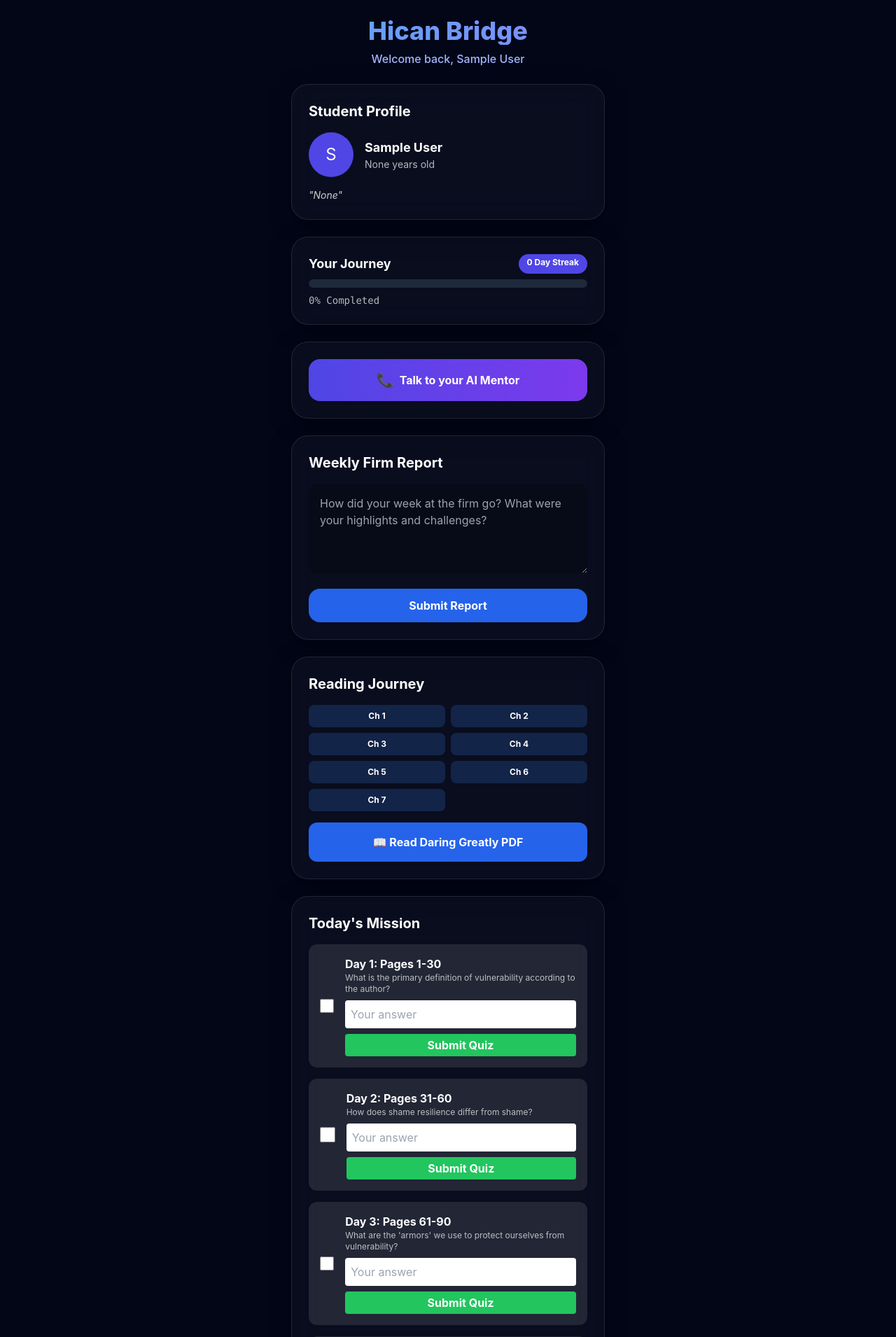
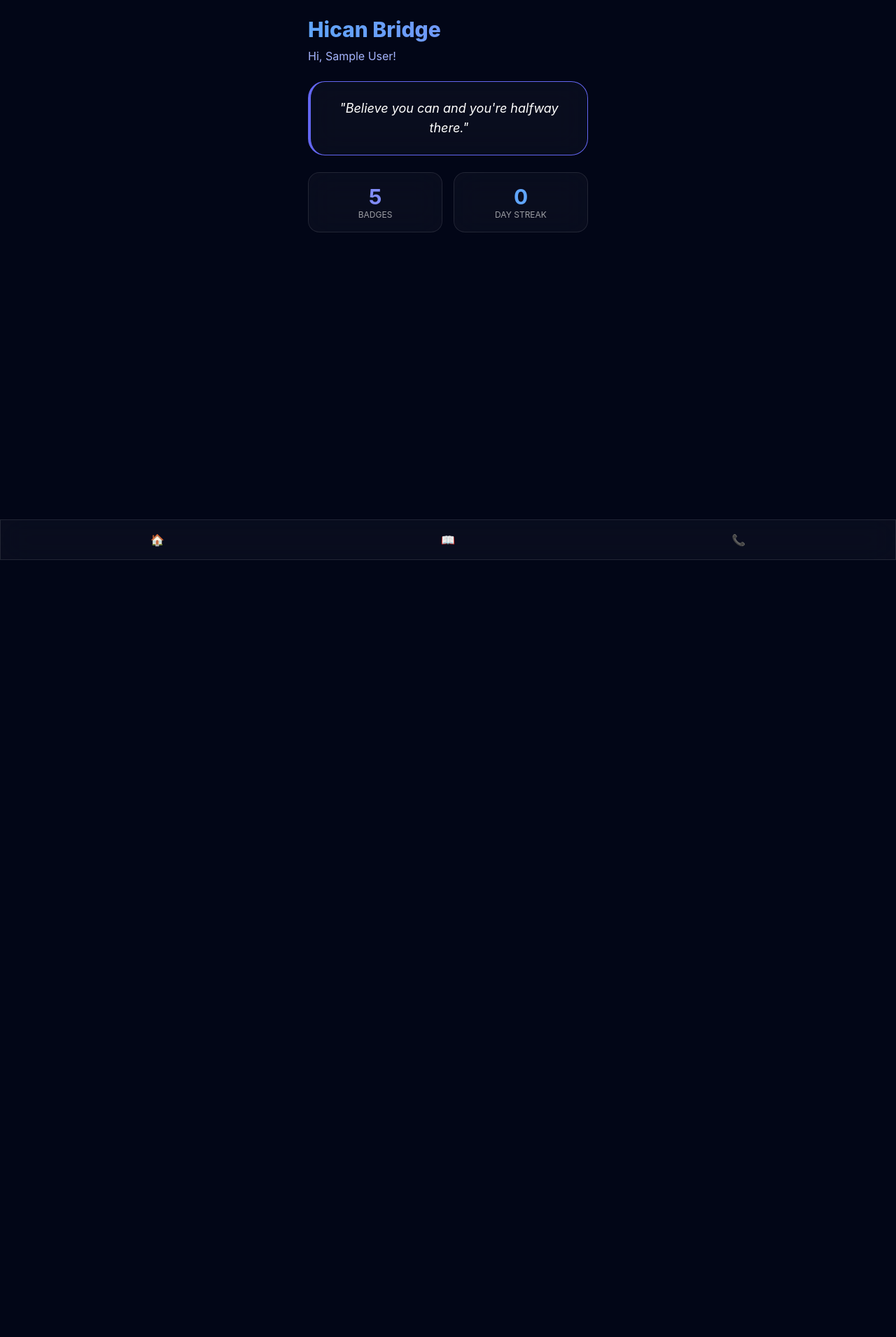
Before and after one commit to happyrev/hican-bridge, a Flask app: page /dashboard in a window 1280 px wide. Shown: the top 1910 px of the page at 70% size. After the commit the page ends 800 px from the top, so only its background shows below. Run offline with Flask 3, Linux system fonts and the light colour scheme; the visitor is signed in with stand-in values (Sample User, id 1); some libraries are stand-ins or nearby versions.

Commit message:
Transition dashboard to tabbed navigation

```diff
--- a/templates/dashboard.html
+++ b/templates/dashboard.html
@@ -2,135 +2,69 @@
 <html lang="en">
 <head>
     <meta charset="UTF-8">
-    <title>Hican Bridge Dashboard</title>
+    <title>Hican Bridge</title>
     <script src="https://cdn.tailwindcss.com"></script>
     <style>
-        body { background: #0f172a; color: white; min-height: 100vh; font-family: 'Inter', sans-serif; }
-        .glass { background: rgba(255, 255, 255, 0.03); backdrop-filter: blur(20px); border: 1px solid rgba(255,255,255,0.1); box-shadow: 0 8px 32px 0 rgba(0,0,0,0.37); }
+        body { background: #0f172a; color: white; font-family: 'Inter', sans-serif; }
+        .glass { background: rgba(255, 255, 255, 0.03); backdrop-filter: blur(20px); border: 1px solid rgba(255,255,255,0.1); }
         .gradient-text { background: linear-gradient(to right, #60a5fa, #818cf8); -webkit-background-clip: text; -webkit-text-fill-color: transparent; }
-        .btn-glow:hover { box-shadow: 0 0 20px rgba(99, 102, 241, 0.5); }
+        .tab-content { display: none; }
+        .tab-content.active { display: block; }
     </style>
 </head>
-<body class="p-6 bg-slate-950">
-    <div class="max-w-md mx-auto">
-        <h1 class="text-4xl font-extrabold mb-2 text-center gradient-text">Hican Bridge</h1>
-        <p class="text-center text-indigo-300 mb-6 font-medium">Welcome back, {{ user.name }}</p>
+<body class="bg-slate-950 pb-20">
+    <div class="max-w-md mx-auto p-6">
+        <h1 class="text-3xl font-extrabold mb-2 gradient-text">Hican Bridge</h1>
+        <p class="text-indigo-300 mb-6">Hi, {{ user.name }}!</p>
 
-        <div class="glass p-6 rounded-3xl mb-6">
-            <h2 class="text-xl font-bold mb-4">Student Profile</h2>
-            <div class="flex items-center gap-4">
-                <div class="w-16 h-16 bg-indigo-600 rounded-full flex items-center justify-center text-2xl">
-                    {{ user.name[0] }}
+        <!-- Tabs Content -->
+        <div id="tab-home" class="tab-content active">
+            <div class="glass p-6 rounded-3xl mb-6 text-center border-l-4 border-indigo-500">
+                <p class="italic text-lg">"{{ quote }}"</p>
+            </div>
+            <div class="grid grid-cols-2 gap-4">
+                <div class="glass p-4 rounded-2xl text-center">
+                    <p class="text-3xl font-bold text-indigo-400">5</p>
+                    <p class="text-xs uppercase opacity-60">Badges</p>
                 </div>
-                <div>
-                    <p class="font-bold text-lg">{{ user.name }}</p>
-                    <p class="text-sm opacity-70">{{ user.age }} years old</p>
+                <div class="glass p-4 rounded-2xl text-center">
+                    <p class="text-3xl font-bold text-blue-400" id="streak-count">0</p>
+                    <p class="text-xs uppercase opacity-60">Day Streak</p>
                 </div>
             </div>
-            <p class="mt-4 text-sm opacity-80 italic">"{{ user.bio }}"</p>
         </div>
 
-        <!-- Progress Bar -->
-        <div class="glass p-6 rounded-3xl mb-6">
-            <div class="flex justify-between mb-2">
-                <h2 class="text-lg font-bold">Your Journey</h2>
-                <span id="streak-badge" class="bg-indigo-600 px-3 py-1 rounded-full text-xs font-bold">0 Day Streak</span>
-            </div>
-            <div class="w-full bg-slate-800 rounded-full h-3 mb-2">
-                <div id="progress-bar" class="bg-gradient-to-r from-blue-500 to-indigo-500 h-3 rounded-full transition-all duration-500" style="width: 0%"></div>
-            </div>
-            <p id="progress-text" class="text-sm opacity-70 font-mono">0% Completed</p>
-        </div>
-
-        <!-- Mentor Connection -->
-        <div class="glass p-6 rounded-3xl mb-6 text-center">
-            <button onclick="requestCall()" class="w-full bg-gradient-to-r from-indigo-600 to-violet-600 py-4 rounded-2xl font-bold text-white transition-all transform hover:scale-105 btn-glow flex items-center justify-center gap-2">
-                <span class="text-xl">📞</span> Talk to your AI Mentor
-            </button>
-        </div>
-
-        <div class="glass p-6 rounded-3xl mb-6">
-            <h2 class="text-xl font-bold mb-4">Weekly Firm Report</h2>
-            <form action="/submit-report" method="POST">
-                <textarea name="report" class="w-full p-4 bg-black/20 rounded-xl text-white placeholder-gray-400" rows="4" placeholder="How did your week at the firm go? What were your highlights and challenges?"></textarea>
-                <button type="submit" class="mt-4 w-full bg-blue-600 hover:bg-blue-500 py-3 rounded-2xl font-bold transition">Submit Report</button>
-            </form>
-        </div>
-
-        <!-- Reading Journey -->
-        <div class="glass p-6 rounded-3xl mb-6">
+        <div id="tab-reading" class="tab-content">
             <h2 class="text-xl font-bold mb-4">Reading Journey</h2>
-            <div class="grid grid-cols-2 gap-2 mb-4">
-                {% for day in range(1, 8) %}
-                <div class="bg-blue-500/20 p-2 rounded-lg text-center text-xs font-bold">Ch {{ day }}</div>
-                {% endfor %}
-            </div>
-            <a href="/static/daring_greatly.pdf" target="_blank" class="block p-4 bg-blue-600 rounded-xl hover:bg-blue-500 transition text-center font-bold">
-                📖 Read Daring Greatly PDF
-            </a>
-        </div>
-
-        <div class="glass p-6 rounded-3xl mb-6">
-            <h2 class="text-xl font-bold mb-4">Today's Mission</h2>
             {% for day, info in daily_plan.items() %}
-            <div class="mb-4 p-4 bg-white/10 rounded-xl flex items-center gap-4">
-                <input type="checkbox" id="check-{{ day }}" class="w-6 h-6 rounded border-0" onchange="toggleDay('{{ day }}')">
-                <div class="flex-grow">
-                    <p class="font-bold">Day {{ day }}: Pages {{ info.pages }}</p>
-                    <p class="text-xs opacity-70">{{ info.question }}</p>
-                    <input id="ans-{{ day }}" class="w-full p-2 mt-2 text-black rounded" placeholder="Your answer">
-                    <button onclick="submitQuiz('{{ day }}')" class="mt-2 w-full bg-green-500 py-1 rounded font-bold">Submit Quiz</button>
-                </div>
+            <div class="glass p-4 rounded-2xl mb-4">
+                <p class="font-bold">Day {{ day }}: {{ info.pages }}</p>
+                <p class="text-sm opacity-70 mb-2">{{ info.question }}</p>
+                <button onclick="alert('Quiz logic here')" class="w-full bg-blue-600 py-2 rounded-xl text-sm">Submit</button>
             </div>
             {% endfor %}
         </div>
+
+        <div id="tab-mentor" class="tab-content text-center">
+            <h2 class="text-xl font-bold mb-6">AI Mentor</h2>
+            <button onclick="requestCall()" class="w-24 h-24 rounded-full bg-indigo-600 flex items-center justify-center text-4xl shadow-lg mx-auto">📞</button>
+            <p class="mt-4 opacity-70">Tap to start voice call</p>
+        </div>
+    </div>
+
+    <!-- Bottom Nav -->
+    <div class="fixed bottom-0 w-full glass p-4 flex justify-around border-t border-white/10">
+        <button onclick="switchTab('home')">🏠</button>
+        <button onclick="switchTab('reading')">📖</button>
+        <button onclick="switchTab('mentor')">📞</button>
     </div>
 
     <script>
-        function requestCall() {
-            alert('Connecting to your mentor via AI voice...');
+        function switchTab(tab) {
+            document.querySelectorAll('.tab-content').forEach(t => t.classList.remove('active'));
+            document.getElementById('tab-' + tab).classList.add('active');
         }
-
-        function updateProgress() {
-            const checkboxes = document.querySelectorAll('input[type="checkbox"]');
-            const total = checkboxes.length;
-            const checked = Array.from(checkboxes).filter(c => c.checked).length;
-            const percent = (checked / total) * 100;
-
-            document.getElementById('progress-bar').style.width = percent + '%';
-            document.getElementById('progress-text').innerText = Math.round(percent) + '% Completed';
-
-            // Simple streak logic: if all daily missions are checked (stubbed)
-            document.getElementById('streak-badge').innerText = checked + ' Day Streak';
-        }
-
-        function toggleDay(day) {
-            const checkbox = document.getElementById('check-'+day);
-            localStorage.setItem('day-'+day, checkbox.checked);
-            updateProgress();
-        }
-
-        // Restore state and init progress
-        document.querySelectorAll('input[type="checkbox"]').forEach(c => {
-            c.checked = localStorage.getItem(c.id) === 'true';
-        });
-        updateProgress();
-
-        function submitQuiz(day) {
-            const answer = document.getElementById('ans-'+day).value;
-            fetch('/check-in', {
-                method: 'POST',
-                headers: {'Content-Type': 'application/x-www-form-urlencoded'},
-                body: new URLSearchParams({day: day, answer: answer})
-            })
-            .then(r => r.json())
-            .then(data => {
-                alert('Your score for today: ' + data.score + '%');
-                // Auto-check on successful submit
-                document.getElementById('check-'+day).checked = true;
-                toggleDay(day);
-            });
-        }
+        function requestCall() { alert('Connecting to AI Voice Mentor...'); }
     </script>
 </body>
 </html>
```
